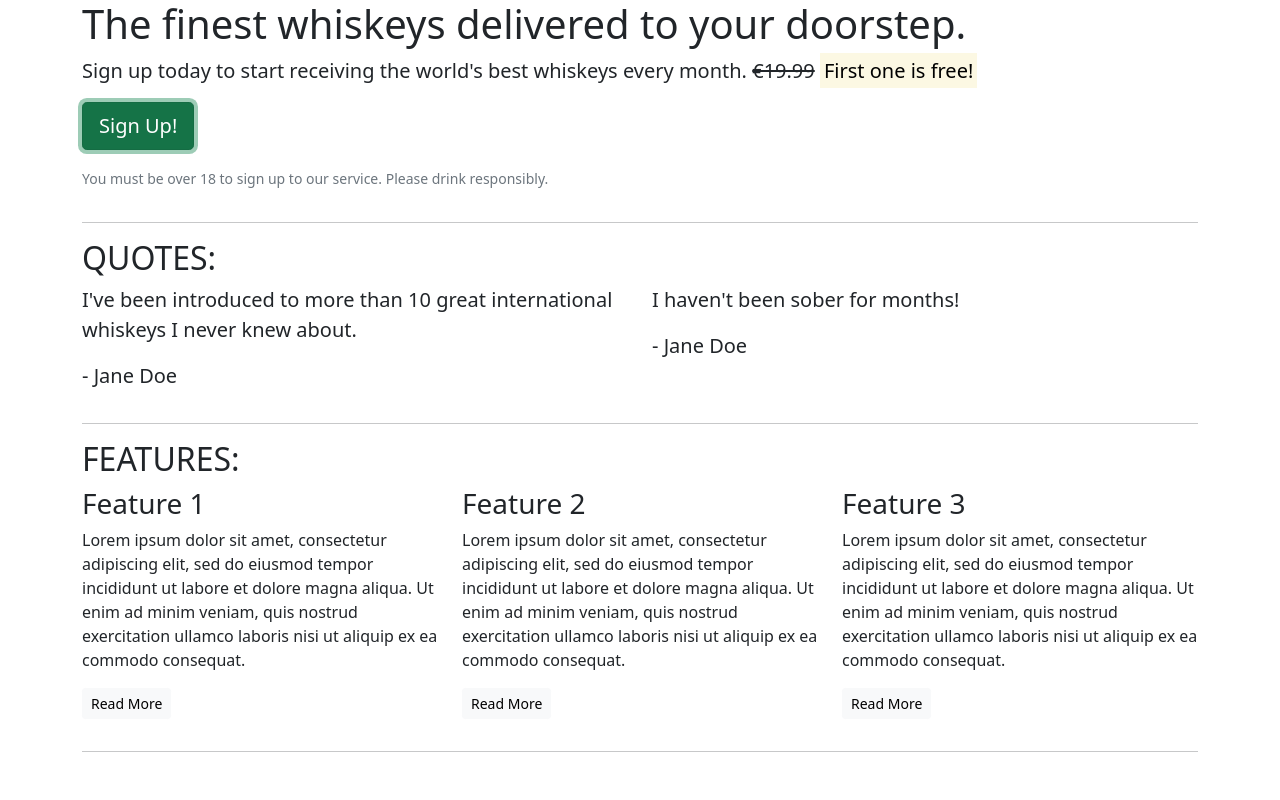
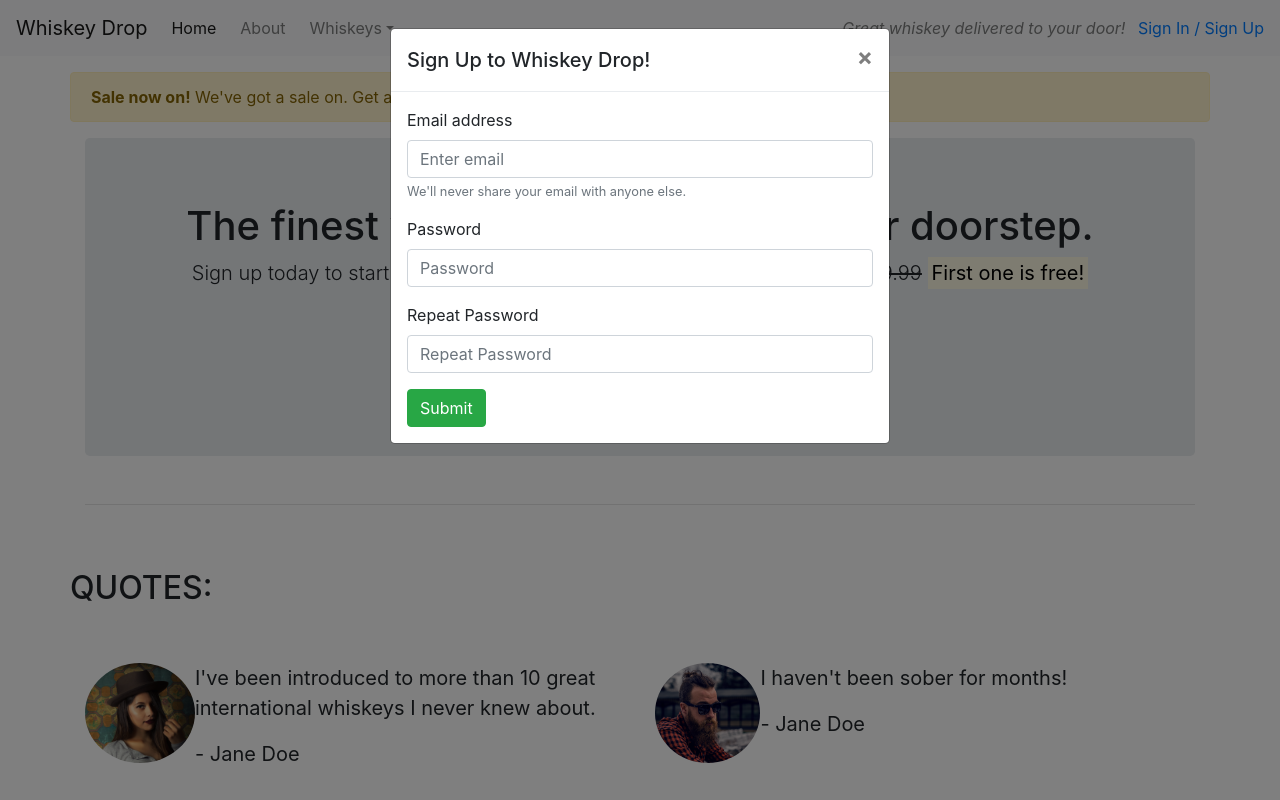
Before and after one commit to OniAkuma96/Bootstrap-Landing-Page, a plain HTML site: page index.html in a window 1280 px wide. Both pictures are taken after a click on the button "Sign Up!". Shown: the top 800 px of the page. Drawn offline with nearby package versions, Linux system fonts and the light colour scheme.

Commit message:
Changed to bootstrap v4.1 and added JS components

```diff
--- a/index.html
+++ b/index.html
@@ -4,17 +4,56 @@
     <meta charset="UTF-8">
     <meta name="viewport" content="width=device-width, initial-scale=1.0">
     <title>Whiskey Drop | Tase a new whiskey every month!</title>
-    <link href="https://cdn.jsdelivr.net/npm/bootstrap@5.0.0-beta1/dist/css/bootstrap.min.css" rel="stylesheet" integrity="sha384-giJF6kkoqNQ00vy+HMDP7azOuL0xtbfIcaT9wjKHr8RbDVddVHyTfAAsrekwKmP1" crossorigin="anonymous">
-    <script src="https://cdn.jsdelivr.net/npm/bootstrap@5.0.0-beta1/dist/js/bootstrap.bundle.min.js" integrity="sha384-ygbV9kiqUc6oa4msXn9868pTtWMgiQaeYH7/t7LECLbyPA2x65Kgf80OJFdroafW" crossorigin="anonymous"></script>
+    <link rel="stylesheet" href="https://stackpath.bootstrapcdn.com/bootstrap/4.1.3/css/bootstrap.min.css" integrity="sha384-MCw98/SFnGE8fJT3GXwEOngsV7Zt27NXFoaoApmYm81iuXoPkFOJwJ8ERdknLPMO" crossorigin="anonymous">
+    <script src="https://stackpath.bootstrapcdn.com/bootstrap/4.1.3/js/bootstrap.min.js" integrity="sha384-ChfqqxuZUCnJSK3+MXmPNIyE6ZbWh2IMqE241rYiqJxyMiZ6OW/JmZQ5stwEULTy" crossorigin="anonymous"></script>
+    <script src="https://kit.fontawesome.com/80fd661972.js" crossorigin="anonymous"></script>
 </head>
 <body>
-    <article class="container">
+    <nav class="navbar navbar-light navbar-expand-sm bg-light">
+        <a href="/" class="navbar-brand">Whiskey Drop</a>
+
+        <button class="navbar-toggler ml-auto" type="button" data-toggle="collapse" data-target="#navbarNavDropdown" aria-controls="navbarNavDropdown" aria-expanded="false" aria-label="Toggle navigation">
+        <span class="navbar-toggler-icon"></span></button>
+
+        <div class="collapse navbar-collapse" id="navbarNavDropdown">
+            <ul class="navbar-nav mr-auto">
+                <li class="active nav-item mr-2"><a class="nav-link" href="/">Home</a></li>
+                <li class="nav-item mr-2"><a class="nav-link" href="/about">About</a></li>
+                <li class="nav-item dropdown">
+                    <a class="nav-link dropdown-toggle" href="#" id="navbarNavDropdownMenuLink" role="button" data-toggle="dropdown" aria-haspopup="true" aria-expanded="false">Whiskeys</a>
+                    <div class="dropdown-menu" aria-labelledby="navbarNavDropdownMenuLink">
+                        <a class="dropdown-item" href="#">Irish</a>
+                        <a class="dropdown-item" href="#">Scotch</a>
+                        <a class="dropdown-item" href="#">Japanese</a>
+                        <a class="dropdown-item" href="#">American</a>
+                    </div>
+                </li>
+
+                <li class="nav-item mr-2 d-block d-sm-none"><a class="nav-link" href="/login">Sign In / Sign Up</a></li>
+            </ul>
+        </div>
+        <div class="d-none d-md-block">
+            <p class="navbar-text my-auto mr-2"><i>Great whiskey delivered to your door!</i></p>
+            <a href="/login">Sign In / Sign Up</a>
+        </div>
+    </nav>
+    <article class="container mt-3">
+        <div class="row d-none d-sm-block">
+            <div class="col12">
+                <div class="alert alert-warning">
+                    <strong>Sale now on!</strong> We've got a sale on. Get a 12-month subscription for the price of 6! <a href="/">See here for details!</a>
+                </div>
+            </div>
+        </div>
         <div class="row">
             <div class="col-12">
-                <section class="callout">
+                <section class="callout jumbotron text-center">
                     <h1>The finest whiskeys delivered to your doorstep.</h1>
-                    <p class="lead">Sign up today to start receiving the world's best whiskeys every month. <s>€19.99</s> <strong><mark>First one is free!</mark></strong></p>
-                    <p><button class="btn btn-lg btn-success">Sign Up!</button></p>
+                     <p class="lead">Sign up today to start receiving the world's best whiskeys every month.
+                        <s class="d-none d-sm-inline">€19.99</s>
+                        <span class="d-inline d-sm-none"><br></span>
+                        <strong><mark>First one is free!</mark></strong></p>
+                    <button class="btn btn-success btn-lg" data-toggle="modal" data-target="#signUpModal">Sign Up!</button>
                     <p class="text-muted"><small>You must be over 18 to sign up to our service. Please drink responsibly.</small></p>
                 </section>
             </div>
@@ -24,22 +63,36 @@
 
         <section class="quotes">
             <div class="row">
-                <div class="col12">
+                <div class="col12 my-5">
                     <h2 class="text-uppercase">Quotes:</h2>
                 </div>
             </div>
             <div class="row">
                 <div class="col12 col-md-6">
+                    <div class="media">
+                        <div class="d-none d-sm-block">
+                            <img src="images/girl-image.png" class="rounded-circle" mr-3 height=100>
+                        </div>
+                        <div class="media-body">
                             <blockquote class="blockquote">
                                 <p>I've been introduced to more than 10 great international whiskeys I never knew about.</p>
                                 <p>- Jane Doe</p>
                             </blockquote>
                         </div>
+                    </div>
+                </div>
                 <div class="col12 col-md-6">
+                    <div class="media">
+                        <div class="d-none d-sm-block">
+                            <img src="images/guy-image.png" class="rounded-circle" mr-3 height=100>
+                        </div>
+                        <div class="media-body">
                             <blockquote class="blockquote">
                                 <p>I haven't been sober for months!</p>
                                 <p>- Jane Doe</p>
                             </blockquote>
+                        </div>
+                    </div>
                 </div>
             </div>
         </section>
@@ -48,28 +101,28 @@
 
         <section class="features">
             <div class="row">
-                <div class="col12">
+                <div class="col12 my-5">
                     <h2 class="text-uppercase">Features:</h2>
                 </div>
             </div>
             <div class="row">
                 <div class="col12 col-md-6 col-lg-4">
                     <div class="feature">
-                        <h3>Feature 1</h3>
+                        <h3><i class="fas fa-gift d-none d-sm-inline"></i> Feature 1 <span class="badge badge-success">NEW!</span></h3>
                         <p>Lorem ipsum dolor sit amet, consectetur adipiscing elit, sed do eiusmod tempor incididunt ut labore et dolore magna aliqua. Ut enim ad minim veniam, quis nostrud exercitation ullamco laboris nisi ut aliquip ex ea commodo consequat.</p>
                         <p><a class="btn btn-sm btn-light" href="">Read More</a></p>
                     </div>
                 </div>
                 <div class="col12 col-md-6 col-lg-4">
                     <div class="feature">
-                        <h3>Feature 2</h3>
+                        <h3><i class="fas fa-credit-card d-none d-sm-inline"></i> Feature 2</h3>
                         <p>Lorem ipsum dolor sit amet, consectetur adipiscing elit, sed do eiusmod tempor incididunt ut labore et dolore magna aliqua. Ut enim ad minim veniam, quis nostrud exercitation ullamco laboris nisi ut aliquip ex ea commodo consequat.</p>
                         <p><a class="btn btn-sm btn-light" href="">Read More</a></p>
                     </div>
                 </div>
                 <div class="col12 d-md-none d-lg-block col-lg-4">
                     <div class="feature">
-                        <h3>Feature 3</h3>
+                        <h3><i class="fas fa-times-circle d-none d-sm-inline"></i> Feature 3</h3>
                         <p>Lorem ipsum dolor sit amet, consectetur adipiscing elit, sed do eiusmod tempor incididunt ut labore et dolore magna aliqua. Ut enim ad minim veniam, quis nostrud exercitation ullamco laboris nisi ut aliquip ex ea commodo consequat.</p>
                         <p><a class="btn btn-sm btn-light" href="">Read More</a></p>
                     </div>
@@ -79,5 +132,40 @@
         <hr>
 
     </article>
+
+    <div class="modal" tabindex="-1" role="dialog" id="signUpModal">
+        <div class="modal-dialog" role="document">
+            <div class="modal-content">
+                <div class="modal-header">
+                    <h5 class="modal-title">Sign Up to Whiskey Drop!</h5>
+                    <button type="button" class="close" data-dismiss="modal" aria-label="Close">
+                        <span aria-hidden="true">&times;</span>
+                    </button>
+                </div>
+                <div class="modal-body">
+                    <form>
+                        <div class="form-group">
+                            <label for="exampleInputEmail1">Email address</label>
+                            <input type="email" class="form-control" id="exampleInputEmail1" aria-describedby="emailHelp" placeholder="Enter email">
+                            <small id="emailHelp" class="form-text text-muted">We'll never share your email with anyone else.</small>
+                        </div>
+                        <div class="form-group">
+                            <label for="password">Password</label>
+                            <input type="password" class="form-control" id="password" placeholder="Password">
+                        </div>
+                        <div class="form-group">
+                            <label for="repeatPassword">Repeat Password</label>
+                            <input type="password" class="form-control" id="repeatPassword" placeholder="Repeat Password">
+                        </div>
+                       <button type="submit" class="btn btn-success">Submit</button>
+                    </form>
+                </div>
+            </div>
+        </div>
+    </div>
+
+    <script src="https://code.jquery.com/jquery-3.3.1.slim.min.js" integrity="sha384-q8i/X+965DzO0rT7abK41JStQIAqVgRVzpbzo5smXKp4YfRvH+8abtTE1Pi6jizo" crossorigin="anonymous"></script>
+    <script src="https://cdnjs.cloudflare.com/ajax/libs/popper.js/1.14.3/umd/popper.min.js" integrity="sha384-ZMP7rVo3mIykV+2+9J3UJ46jBk0WLaUAdn689aCwoqbBJiSnjAK/l8WvCWPIPm49" crossorigin="anonymous"></script>
+    <script src="https://stackpath.bootstrapcdn.com/bootstrap/4.1.3/js/bootstrap.min.js" integrity="sha384-ChfqqxuZUCnJSK3+MXmPNIyE6ZbWh2IMqE241rYiqJxyMiZ6OW/JmZQ5stwEULTy" crossorigin="anonymous"></script>
 </body>
 </html>
```
Also changed, not shown: images/girl-image.png (added), images/guy-image.png (added). Lines whose indentation alone changed are shown as unchanged.
